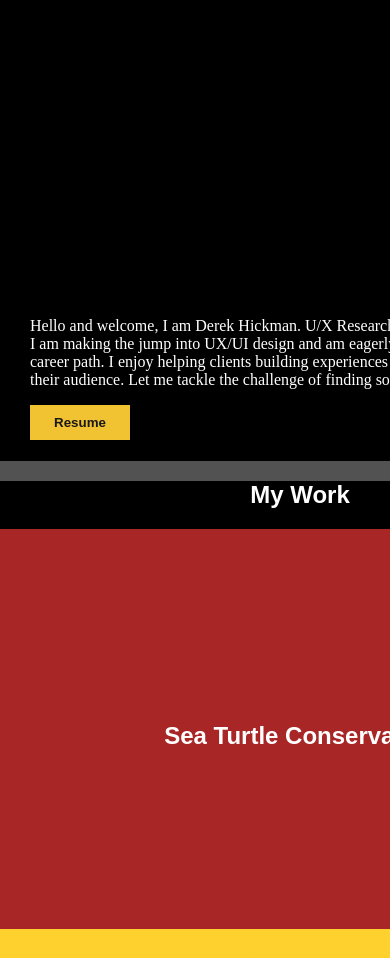
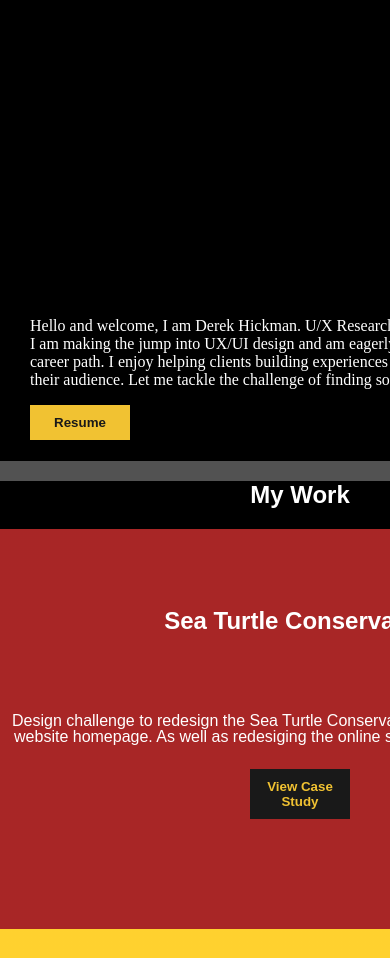
Before and after one commit to dthickman/UX_UI_HW_18, a plain HTML site: page index.html in a window 390 px wide. Shown: the part 83-1041 px from the top of the page. Drawn offline with Linux system fonts and the light colour scheme.

Commit message:
Fix Red Div Responsiveness

```diff
--- a/CSS/style.css
+++ b/CSS/style.css
@@ -208,6 +208,16 @@ footer{
             "Case2"
             "Case3";
     }
+    #case1{
+        grid-area: Case1;
+        background: linear-gradient(0deg, rgba(153, 0, 0, 0.85), rgba(153, 0, 0, 0.85)), #FFFFFF;
+        text-align: center;
+        line-height: 5;
+
+    }
+    #case1>p{
+        line-height: 1;
+    }
     .flexContainer{
         flex-direction: column;
         width: 100%;
```
